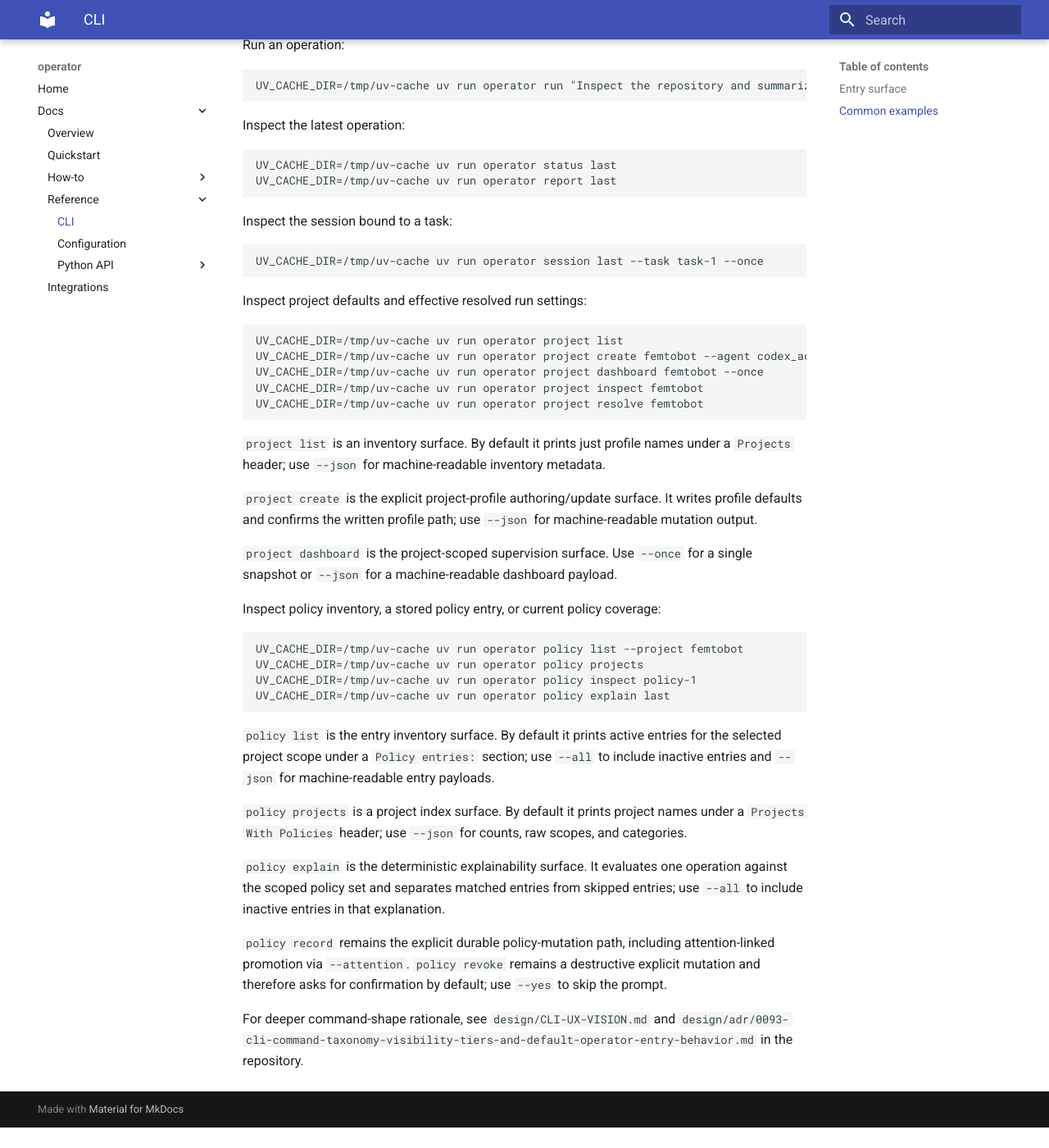
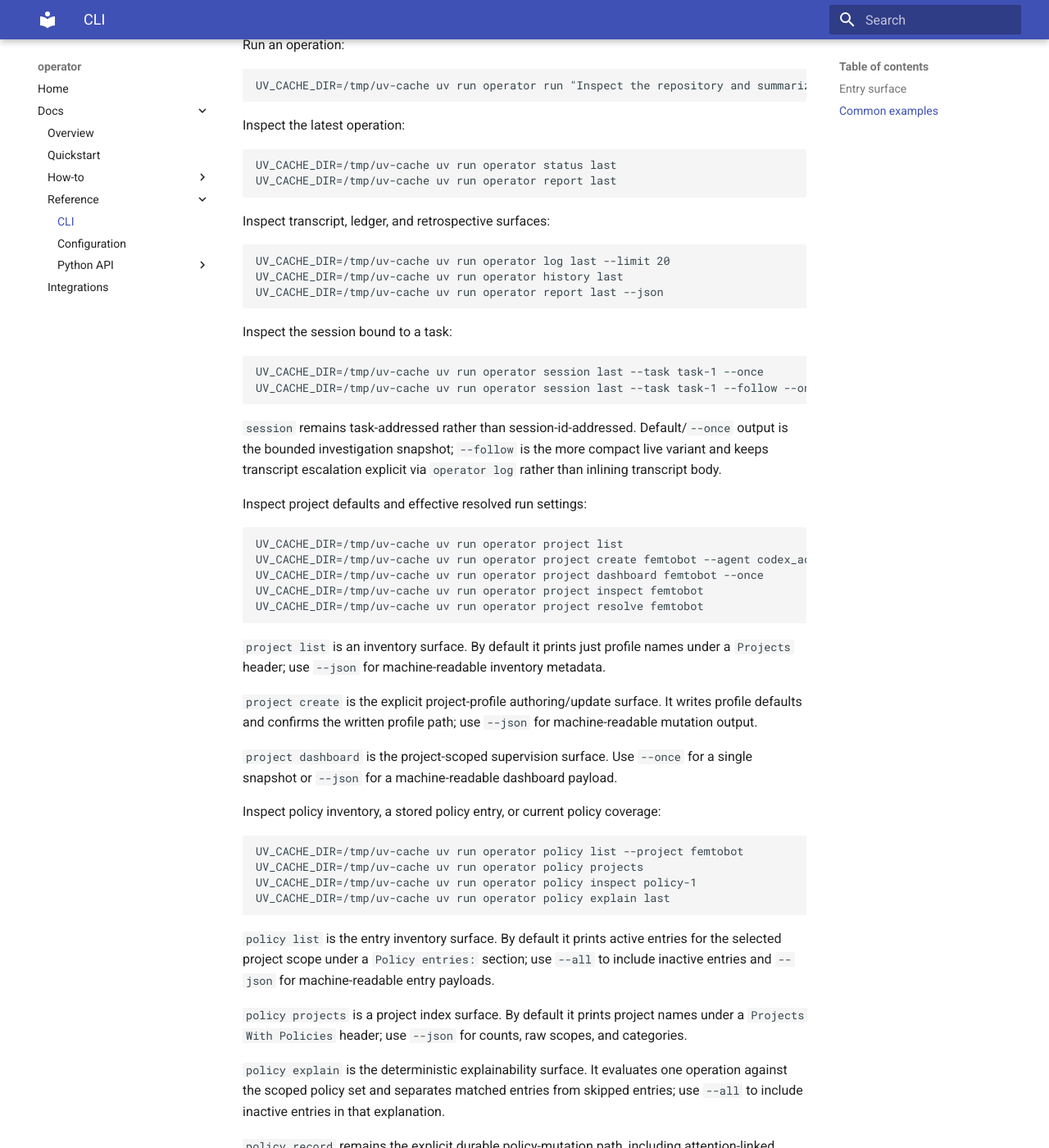
Before and after one commit to uthunderbird/vibechord, an MkDocs documentation site: the page built from docs/reference/cli.md, in a window 1280 px wide and 1400 px high, scrolled down 1991 px. Shown: the whole window at 82% size. Built offline with MkDocs 1.6.1 and Material for MkDocs 9.7.7, drawn with Linux system fonts in a browser that asks for light colours; before the commit the page ends 3366 px from its top, so only the background shows below that; some of the changed text lies outside the part shown.

Commit message:
Document transcript, ledger, and report CLI family

````diff
--- a/docs/reference/cli.md
+++ b/docs/reference/cli.md
@@ -82,11 +82,24 @@
 UV_CACHE_DIR=/tmp/uv-cache uv run operator report last
 ```
 
+Inspect transcript, ledger, and retrospective surfaces:
+
+```sh
+UV_CACHE_DIR=/tmp/uv-cache uv run operator log last --limit 20
+UV_CACHE_DIR=/tmp/uv-cache uv run operator history last
+UV_CACHE_DIR=/tmp/uv-cache uv run operator report last --json
+```
+
 Inspect the session bound to a task:
 
 ```sh
 UV_CACHE_DIR=/tmp/uv-cache uv run operator session last --task task-1 --once
+UV_CACHE_DIR=/tmp/uv-cache uv run operator session last --task task-1 --follow --once
 ```
+
+`session` remains task-addressed rather than session-id-addressed. Default/`--once` output is the
+bounded investigation snapshot; `--follow` is the more compact live variant and keeps transcript
+escalation explicit via `operator log` rather than inlining transcript body.
 
 Inspect project defaults and effective resolved run settings:
 
@@ -131,6 +144,15 @@
 promotion via `--attention`. `policy revoke` remains a destructive explicit mutation and therefore
 asks for confirmation by default; use `--yes` to skip the prompt.
 
+`log`, `history`, and `report` are adjacent but intentionally different:
+
+- `log` is transcript-first. It shows condensed agent transcript events and supports follow mode for
+  session-oriented inspection.
+- `history` is ledger-first. It shows committed durable run history for the current project and can
+  resolve operation references like `last`.
+- `report` is retrospective-first. It shows the synthesized operation report and, under `--json`,
+  includes the report text plus brief/outcome and durable-truth payloads.
+
 For deeper command-shape rationale, see `design/CLI-UX-VISION.md` and
 `design/adr/0093-cli-command-taxonomy-visibility-tiers-and-default-operator-entry-behavior.md`
 in the repository.
````
Also changed, not shown: design/adr/0136-transcript-retrospective-and-ledger-surfaces.md (added, +124 -0 lines).
